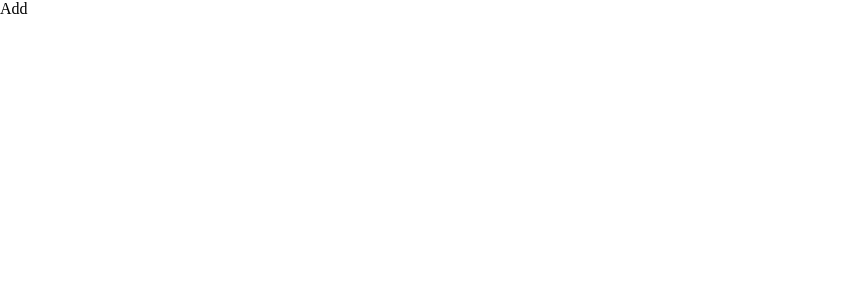
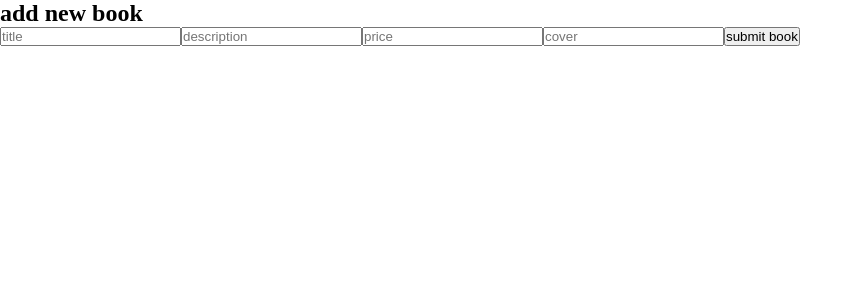
Before and after one commit to FaresKrouma/book-store, a React (Create React App) app in the folder client/: page /add in a window 1280 px wide. Shown: the top 300 px of the page, without its empty margins (0-863 px from the left). Built offline with nearby package versions, Linux system fonts and the light colour scheme.

Commit message:
added functionality to components(add,book)

```diff
--- a/client/src/pages/Add.jsx
+++ b/client/src/pages/Add.jsx
@@ -1,7 +1,61 @@
-import React from "react";
+import axios from "axios";
+import React, { useState } from "react";
+import { useNavigate } from "react-router-dom";
 
 const Add = () => {
-  return <div>Add</div>;
+  const [book, setBook] = useState({
+    title: "",
+    desc: "",
+    cover: "",
+    price: "",
+  });
+
+  const handleChange = (e) => {
+    setBook((prev) => ({ ...prev, [e.target.name]: e.target.value }));
+  };
+
+  const navigate = useNavigate();
+  const handleSubmit = async (e) => {
+    e.preventDefault();
+    try {
+      await axios.post("http://localhost:3000/books", book);
+      // navigate("/");
+    } catch (err) {
+      console.log(err);
+    }
+  };
+
+  console.log(book);
+  return (
+    <form>
+      <h2>add new book</h2>
+      <input
+        type="text"
+        onChange={handleChange}
+        placeholder="title"
+        name="title"
+      />
+      <input
+        type="text"
+        onChange={handleChange}
+        placeholder="description"
+        name="desc"
+      />
+      <input
+        type="text"
+        onChange={handleChange}
+        placeholder="price"
+        name="price"
+      />
+      <input
+        type="text"
+        onChange={handleChange}
+        placeholder="cover"
+        name="cover"
+      />
+      <button onClick={handleSubmit}>submit book</button>
+    </form>
+  );
 };
 
 export default Add;
--- a/client/src/pages/Books.jsx
+++ b/client/src/pages/Books.jsx
@@ -1,5 +1,6 @@
 import React, { useEffect, useState } from "react";
 import axios from "axios";
+import { Link } from "react-router-dom";
 
 const Books = () => {
   const [books, setBooks] = useState([]);
@@ -8,7 +9,7 @@ const Books = () => {
     const fetchAllBooks = async () => {
       try {
         const res = await axios.get("http://localhost:3000/books");
-        setBooks(res);
+        setBooks(res.data);
       } catch (err) {
         console.log(err);
       }
@@ -17,7 +18,26 @@ const Books = () => {
     fetchAllBooks();
   }, []);
 
-  return <div></div>;
+  return (
+    <>
+      <h1>Fares Book Store.</h1>
+      <div className="books-container">
+        {books.map((book) => {
+          return (
+            <div className="book" key={book.id}>
+              <h3> {book.title}</h3>
+              <p>{book.desc}</p>
+              {book.cover && <img src={book.cover} alt="" />}
+              <span>{book.price}</span>
+            </div>
+          );
+        })}
+        <Link to="/add">
+          <button> Add a new book</button>
+        </Link>
+      </div>
+    </>
+  );
 };
 
 export default Books;
```
Also changed, not shown: 1 other file (tests, documents, lock files or other folders).
